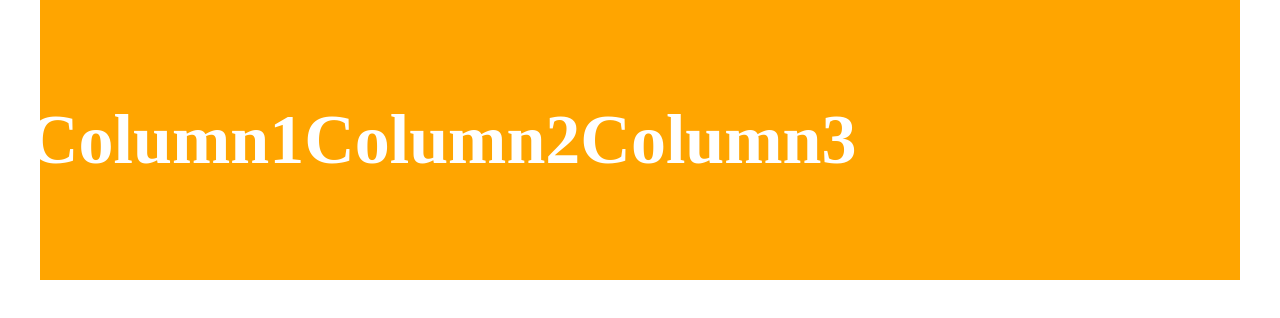
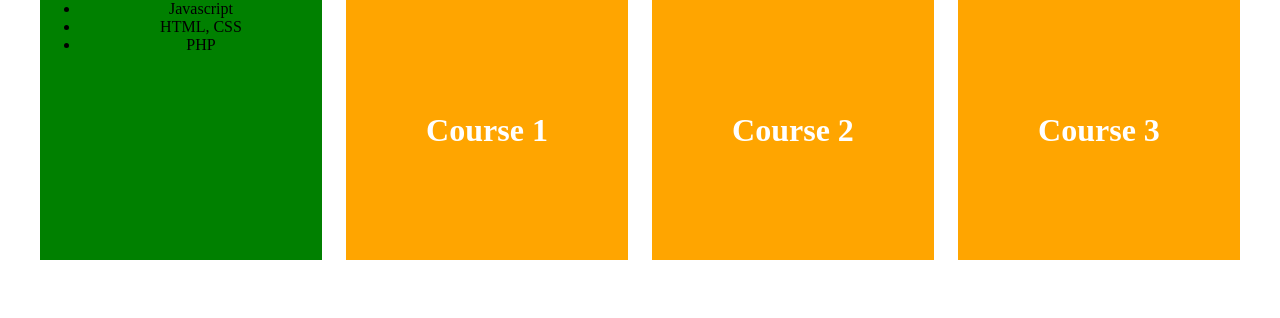
Before and after one commit to NguyenVietCuong2601/HTML-CSS, a plain HTML site: page Responsive/grid_system.html in a window 1280 px wide. Drawn offline with Linux system fonts and the light colour scheme.

Commit message:
column offset & No gutter

```diff
--- a/Responsive/grid_system.html
+++ b/Responsive/grid_system.html
@@ -15,24 +15,68 @@
         }
 
         .container {
-            background-color: orange;
             text-align: center;
         }
-
+        .course-item {
+            background-color: orange;
+            height: 260px;
+        }
         h1 {
-            padding: 100px 0;
-            font-size: 70px;
             color: #fff;
+            line-height: 260px;
             margin: 0;
+        }
+        @media ( max-width:1023px ) {
+            .course-item {
+                margin-top: 16px;
+            }
+        }
+        .category {
+            background-color: green;
+            height: 260px;
+        }
+        ul {
+            margin-top: 0;
         }
     </style>
 </head>
+
+
+
 <body>
     <div class="grid wide container">
         <div class="row">
-            <h1>Column1</h1>
-            <h1>Column2</h1>
-            <h1>Column3</h1>
+
+            <div class="col l-3 m-0 c-0">
+                <div class="category">
+                    <ul>
+                        <li>Javascript</li>
+                        <li>HTML, CSS</li>
+                        <li>PHP</li>
+                    </ul>
+                </div>
+            </div>
+
+            <div class="col l-9 m-12 c-12">
+                <div class="row">
+                    <div class="col l-4 m-6 c-12">
+                        <div class="course-item">
+                            <h1>Course 1</h1>
+                        </div>
+                    </div>
+                    <div class="col l-4 m-6 c-12">
+                        <div class="course-item">
+                            <h1>Course 2</h1>
+                        </div>
+                    </div>
+                    <div class="col l-4 m-6 c-12">
+                        <div class="course-item">
+                            <h1>Course 3</h1>
+                        </div>
+                    </div>
+                </div>
+            </div>
+
         </div>
     </div>
 </body>
```
Also changed, not shown: Responsive/grid.html (added, +72 -0 lines).
